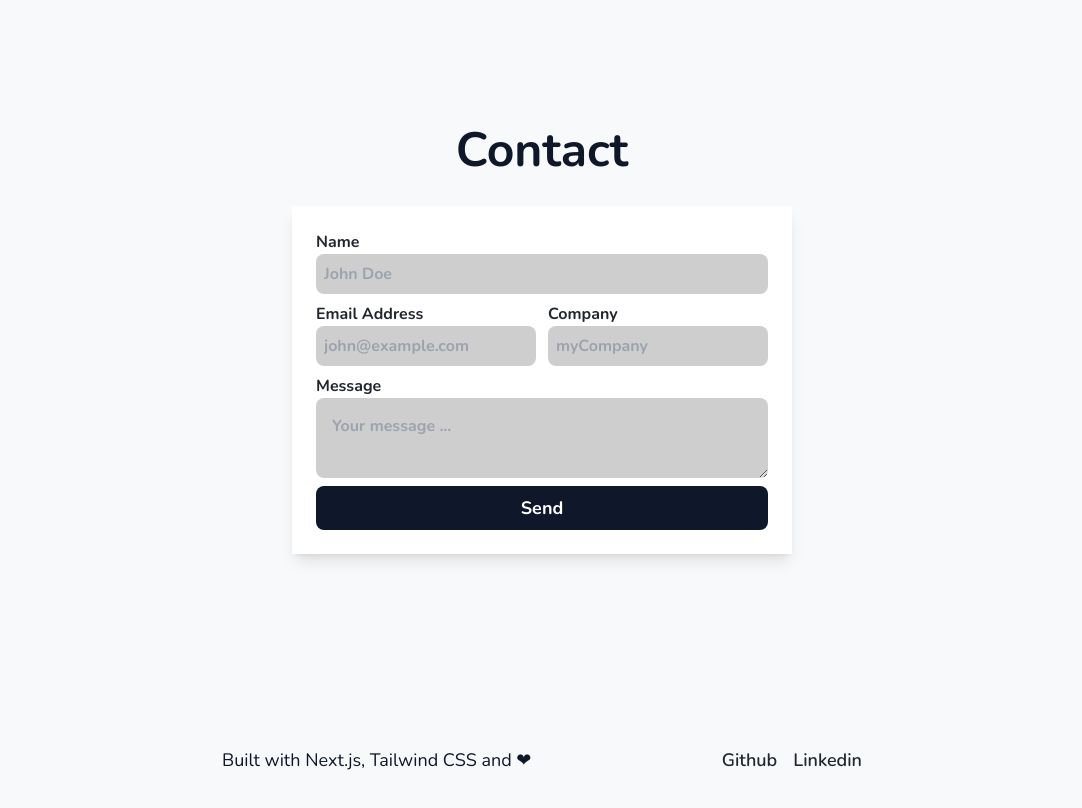
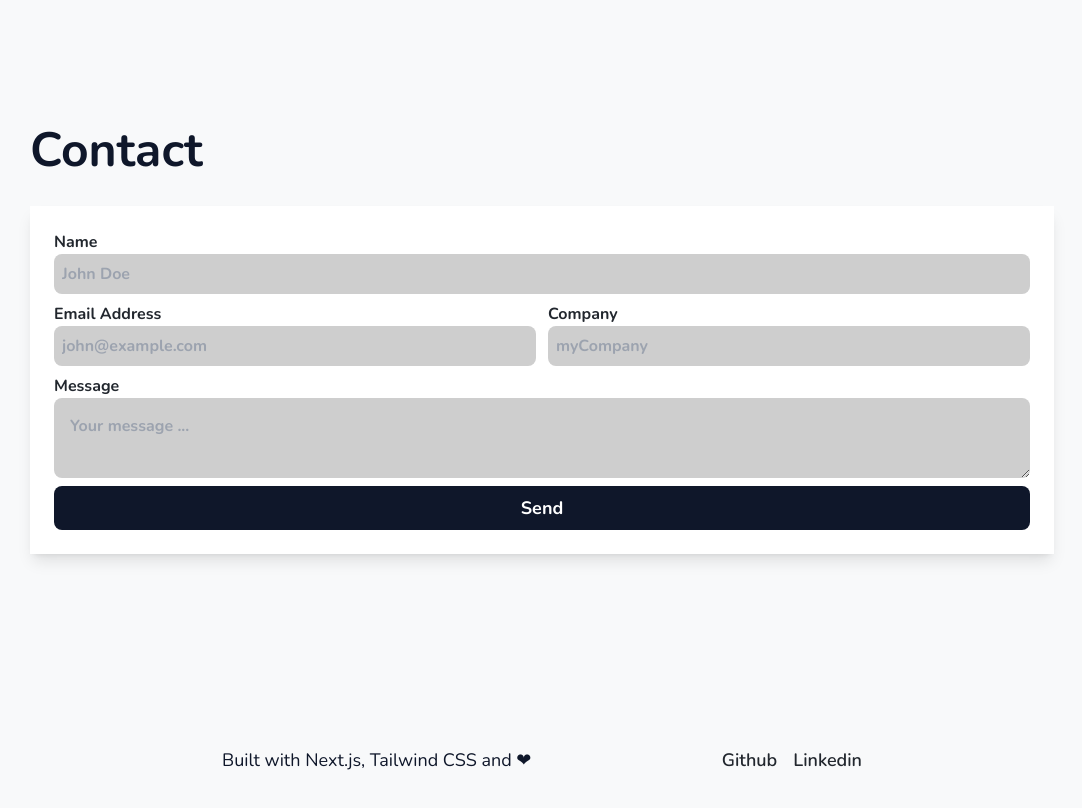
Before and after one commit to johnjoker13/website, a Next.js app: page / in a window 1280 px wide. Shown: the part 2200-3008 px from the top of the page, without its empty margins (98-1180 px from the left). Built offline with nearby package versions, Linux system fonts and the light colour scheme.

Commit message:
style(Contact): change input color to black

```diff
--- a/pages/contact.jsx
+++ b/pages/contact.jsx
@@ -40,7 +40,7 @@ const Contact = () => {
 
   return (
     <div id="contact" className="pt-32 font-bold">
-      <div className="flex flex-col items-center gap-8">
+      <div className="flex flex-col gap-8">
         <Header
           headerClass="text-5xl text-slate-900 dark:text-white font-bold"
           headerText="Contact"
@@ -63,7 +63,7 @@ const Contact = () => {
               type="text"
               name="name"
               placeholder="John Doe"
-              className="p-2 rounded-lg bg-smooth-grey dark:bg-white"
+              className="p-2 rounded-lg bg-smooth-grey dark:bg-white text-black"
               value={formik.values.name}
               onChange={formik.handleChange}
               onBlur={formik.handleBlur}
@@ -79,7 +79,7 @@ const Contact = () => {
               <input
                 type="email"
                 name="email"
-                className="p-2 rounded-lg bg-smooth-grey dark:bg-white"
+                className="p-2 rounded-lg bg-smooth-grey dark:bg-white text-black"
                 placeholder="john@example.com"
                 value={formik.values.email}
                 onChange={formik.handleChange}
@@ -95,7 +95,7 @@ const Contact = () => {
               <input
                 type="text"
                 name="company"
-                className="p-2 rounded-lg bg-smooth-grey dark:bg-white"
+                className="p-2 rounded-lg bg-smooth-grey dark:bg-white text-black"
                 placeholder="myCompany"
                 value={formik.values.company}
                 onChange={formik.handleChange}
@@ -111,7 +111,7 @@ const Contact = () => {
             <textarea
               name="message"
               placeholder="Your message ..."
-              className="p-4 rounded-lg bg-smooth-grey dark:bg-white"
+              className="p-4 rounded-lg bg-smooth-grey dark:bg-white text-black"
               value={formik.values.message}
               onChange={formik.handleChange}
               onBlur={formik.handleBlur}
```
Lines whose indentation alone changed are shown as unchanged.
